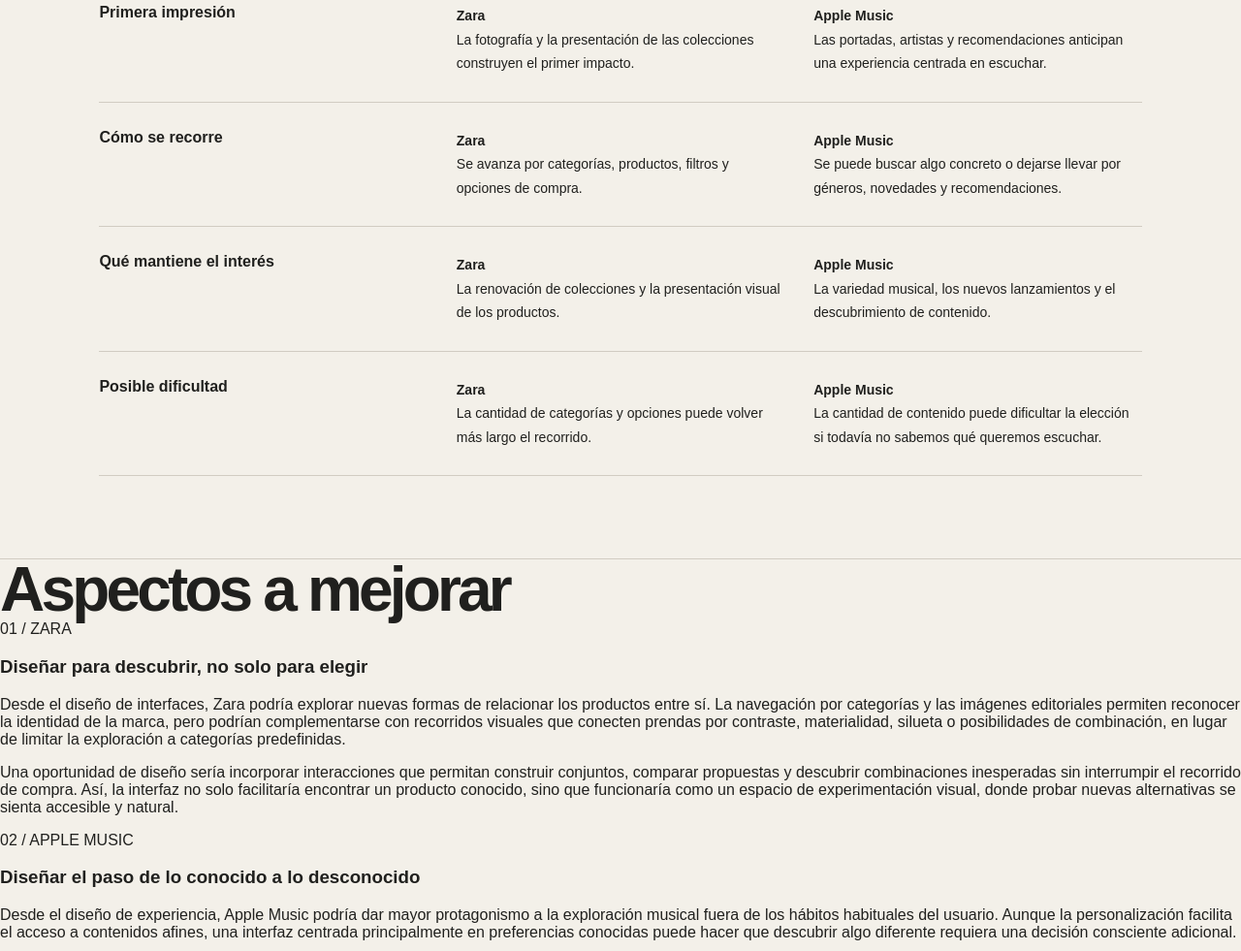
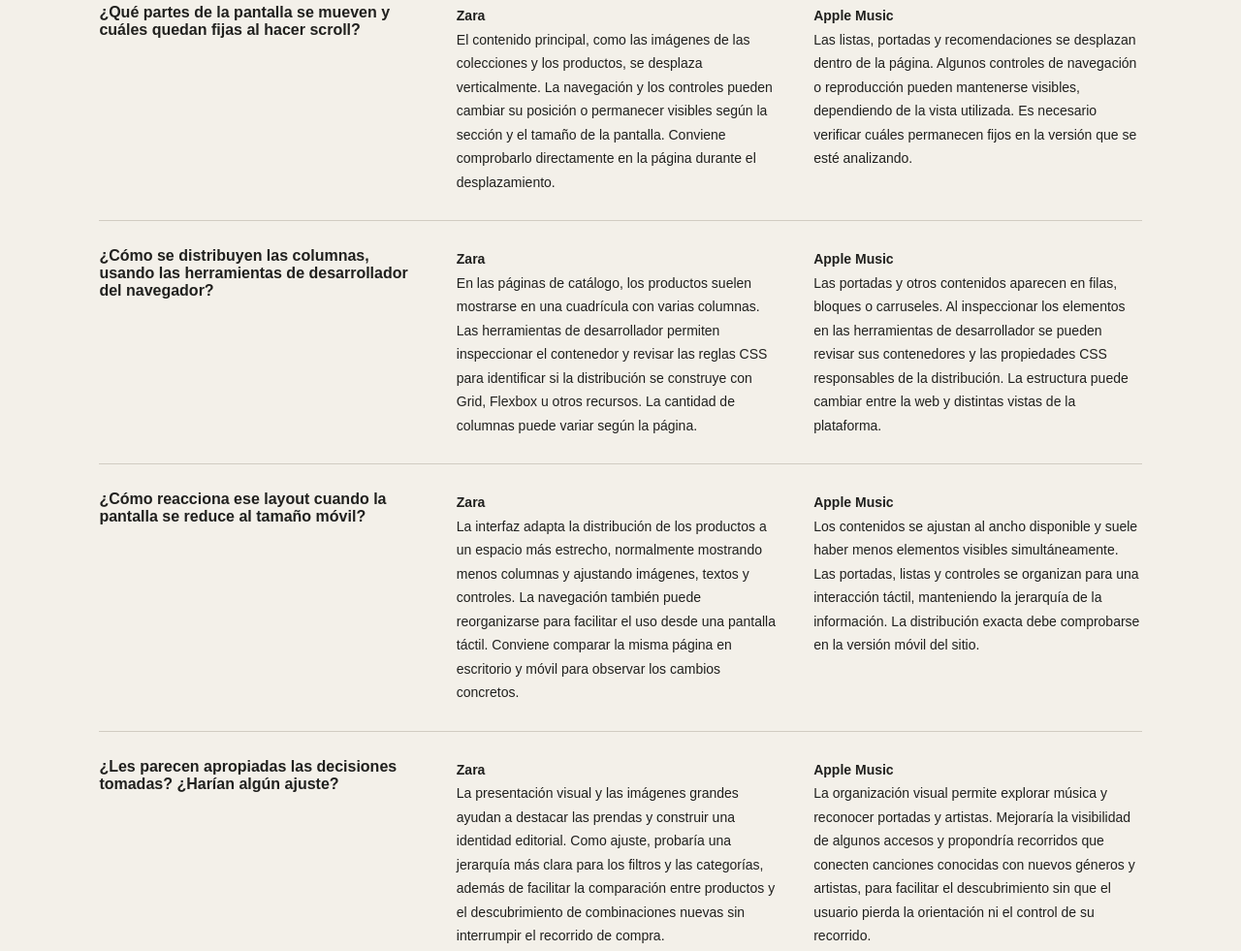
Before and after one commit to flopimentelf/Pag-web-analisis, a plain HTML site: page index.html in a window 1280 px wide. Shown: the part 3091-4072 px from the top of the page at 97% size. Drawn offline with Linux system fonts and the light colour scheme.

Commit message:
Enhance layout with new sections and styling
Added new styles and content sections for improvements and conclusions in the HTML structure.

```diff
--- a/index.html
+++ b/index.html
@@ -200,6 +200,44 @@
   margin: 0;
   font-size: 14px;
 }
+.mejoras {
+  padding: 85px 8%;
+  border-bottom: 1px solid var(--linea);
+}
+.mejoras > h2 {
+  max-width: 900px;
+  margin-bottom: 45px;
+  font-size: clamp(32px, 5vw, 64px);
+  line-height: .98;
+  letter-spacing: -.06em;
+}
+.mejoras-grid {
+  display: grid;
+  grid-template-columns: 1fr 1fr;
+  gap: 35px;
+}
+.mejora {
+  min-width: 0;
+  padding-top: 22px;
+  border-top: 1px solid var(--linea);
+}
+.numero {
+  display: block;
+  margin-bottom: 16px;
+  font-size: 12px;
+  color: var(--gris);
+  letter-spacing: 1px;
+}
+.mejora h3 {
+  margin: 0 0 18px;
+  font-size: clamp(22px, 3vw, 34px);
+  line-height: 1.1;
+  letter-spacing: -.04em;
+}
+.mejora p {
+  font-size: 15px;
+  line-height: 1.75;
+}
 .cierre {
   padding: 90px 8%;
   background: var(--verde);
@@ -224,7 +262,7 @@
   .intro, .dos-sitios, .analisis-intro, .fila {
     grid-template-columns: 1fr;
   }
-  .intro, .analisis { padding: 55px 6%; }
+  .intro, .analisis, .mejoras { padding: 55px 6%; }
   .sitio { padding: 30px 6%; }
   .sitio + .sitio {
     border-left: 0;
@@ -388,27 +426,86 @@
 
   <div class="filas">
     <div class="fila">
-      <h3>Primera impresión</h3>
-      <p><strong>Zara</strong><br>La fotografía y la presentación de las colecciones construyen el primer impacto.</p>
-      <p><strong>Apple Music</strong><br>Las portadas, artistas y recomendaciones anticipan una experiencia centrada en escuchar.</p>
+      <h3>¿Qué partes de la pantalla se mueven y cuáles quedan fijas al hacer scroll?</h3>
+      <p>
+        <strong>Zara</strong><br>
+        El contenido principal, como las imágenes de las colecciones y los
+        productos, se desplaza verticalmente. La navegación y los controles
+        pueden cambiar su posición o permanecer visibles según la sección
+        y el tamaño de la pantalla. Conviene comprobarlo directamente en la
+        página durante el desplazamiento.
+      </p>
+      <p>
+        <strong>Apple Music</strong><br>
+        Las listas, portadas y recomendaciones se desplazan dentro de la
+        página. Algunos controles de navegación o reproducción pueden
+        mantenerse visibles, dependiendo de la vista utilizada. Es necesario
+        verificar cuáles permanecen fijos en la versión que se esté analizando.
+      </p>
     </div>
+
     <div class="fila">
-      <h3>Cómo se recorre</h3>
-      <p><strong>Zara</strong><br>Se avanza por categorías, productos, filtros y opciones de compra.</p>
-      <p><strong>Apple Music</strong><br>Se puede buscar algo concreto o dejarse llevar por géneros, novedades y recomendaciones.</p>
+      <h3>¿Cómo se distribuyen las columnas, usando las herramientas de desarrollador del navegador?</h3>
+      <p>
+        <strong>Zara</strong><br>
+        En las páginas de catálogo, los productos suelen mostrarse en una
+        cuadrícula con varias columnas. Las herramientas de desarrollador
+        permiten inspeccionar el contenedor y revisar las reglas CSS para
+        identificar si la distribución se construye con Grid, Flexbox u otros
+        recursos. La cantidad de columnas puede variar según la página.
+      </p>
+      <p>
+        <strong>Apple Music</strong><br>
+        Las portadas y otros contenidos aparecen en filas, bloques o carruseles.
+        Al inspeccionar los elementos en las herramientas de desarrollador se
+        pueden revisar sus contenedores y las propiedades CSS responsables de
+        la distribución. La estructura puede cambiar entre la web y distintas
+        vistas de la plataforma.
+      </p>
     </div>
+
     <div class="fila">
-      <h3>Qué mantiene el interés</h3>
-      <p><strong>Zara</strong><br>La renovación de colecciones y la presentación visual de los productos.</p>
-      <p><strong>Apple Music</strong><br>La variedad musical, los nuevos lanzamientos y el descubrimiento de contenido.</p>
+      <h3>¿Cómo reacciona ese layout cuando la pantalla se reduce al tamaño móvil?</h3>
+      <p>
+        <strong>Zara</strong><br>
+        La interfaz adapta la distribución de los productos a un espacio más
+        estrecho, normalmente mostrando menos columnas y ajustando imágenes,
+        textos y controles. La navegación también puede reorganizarse para
+        facilitar el uso desde una pantalla táctil. Conviene comparar la misma
+        página en escritorio y móvil para observar los cambios concretos.
+      </p>
+      <p>
+        <strong>Apple Music</strong><br>
+        Los contenidos se ajustan al ancho disponible y suele haber menos
+        elementos visibles simultáneamente. Las portadas, listas y controles
+        se organizan para una interacción táctil, manteniendo la jerarquía de
+        la información. La distribución exacta debe comprobarse en la versión
+        móvil del sitio.
+      </p>
     </div>
+
     <div class="fila">
-      <h3>Posible dificultad</h3>
-      <p><strong>Zara</strong><br>La cantidad de categorías y opciones puede volver más largo el recorrido.</p>
-      <p><strong>Apple Music</strong><br>La cantidad de contenido puede dificultar la elección si todavía no sabemos qué queremos escuchar.</p>
+      <h3>¿Les parecen apropiadas las decisiones tomadas? ¿Harían algún ajuste?</h3>
+      <p>
+        <strong>Zara</strong><br>
+        La presentación visual y las imágenes grandes ayudan a destacar las
+        prendas y construir una identidad editorial. Como ajuste, probaría
+        una jerarquía más clara para los filtros y las categorías, además de
+        facilitar la comparación entre productos y el descubrimiento de
+        combinaciones nuevas sin interrumpir el recorrido de compra.
+      </p>
+      <p>
+        <strong>Apple Music</strong><br>
+        La organización visual permite explorar música y reconocer portadas
+        y artistas. Mejoraría la visibilidad de algunos accesos y propondría
+        recorridos que conecten canciones conocidas con nuevos géneros y
+        artistas, para facilitar el descubrimiento sin que el usuario pierda
+        la orientación ni el control de su recorrido.
+      </p>
     </div>
   </div>
 </section>
+
 <section class="mejoras">
   <h2>Aspectos a mejorar</h2>
   <div class="mejoras-grid">
@@ -433,6 +530,7 @@
         donde probar nuevas alternativas se sienta accesible y natural.
       </p>
     </article>
+
     <article class="mejora">
       <span class="numero">02 / APPLE MUSIC</span>
       <h3>Diseñar el paso de lo conocido a lo desconocido</h3>
@@ -456,6 +554,7 @@
     </article>
   </div>
 </section>
+
 <section class="cierre" id="conclusion">
   <p class="etiqueta">04 / Conclusión personal</p>
   <h2>Diseñar también es decidir qué aparece primero.</h2>
```
